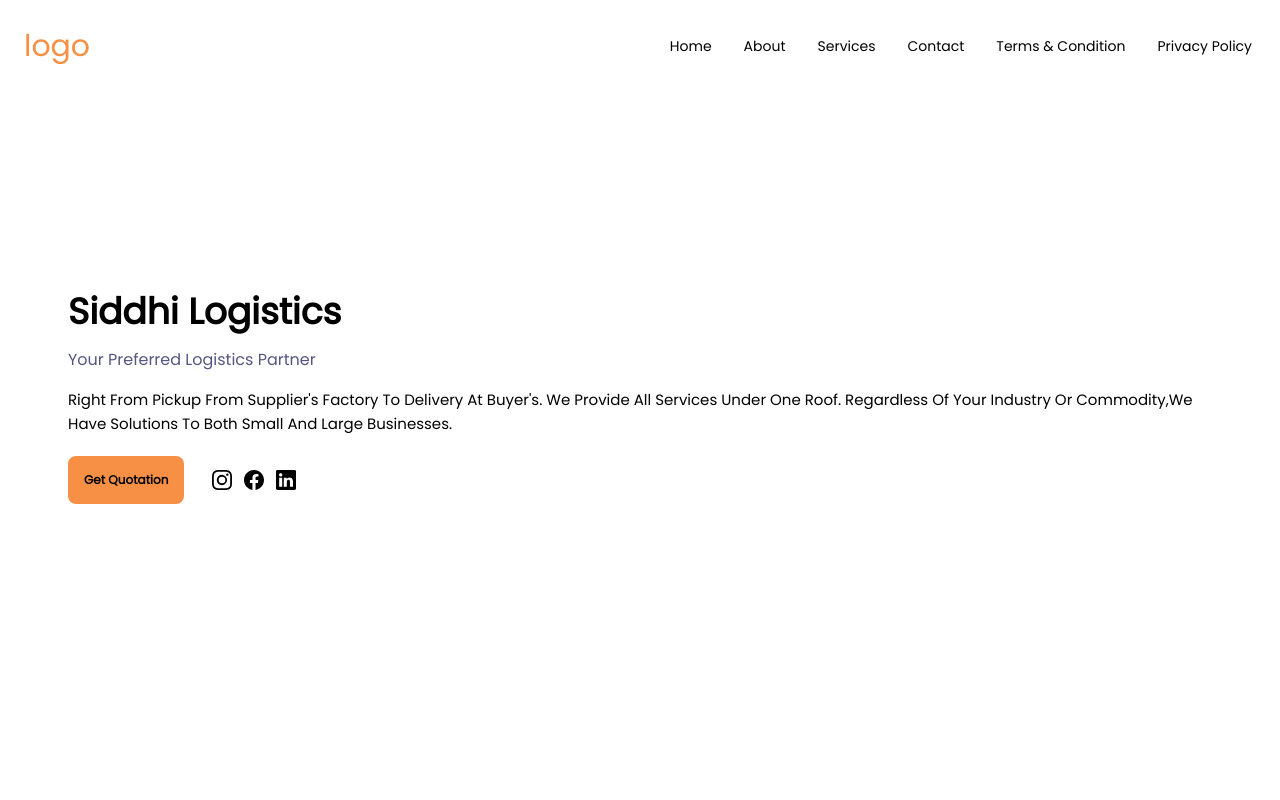
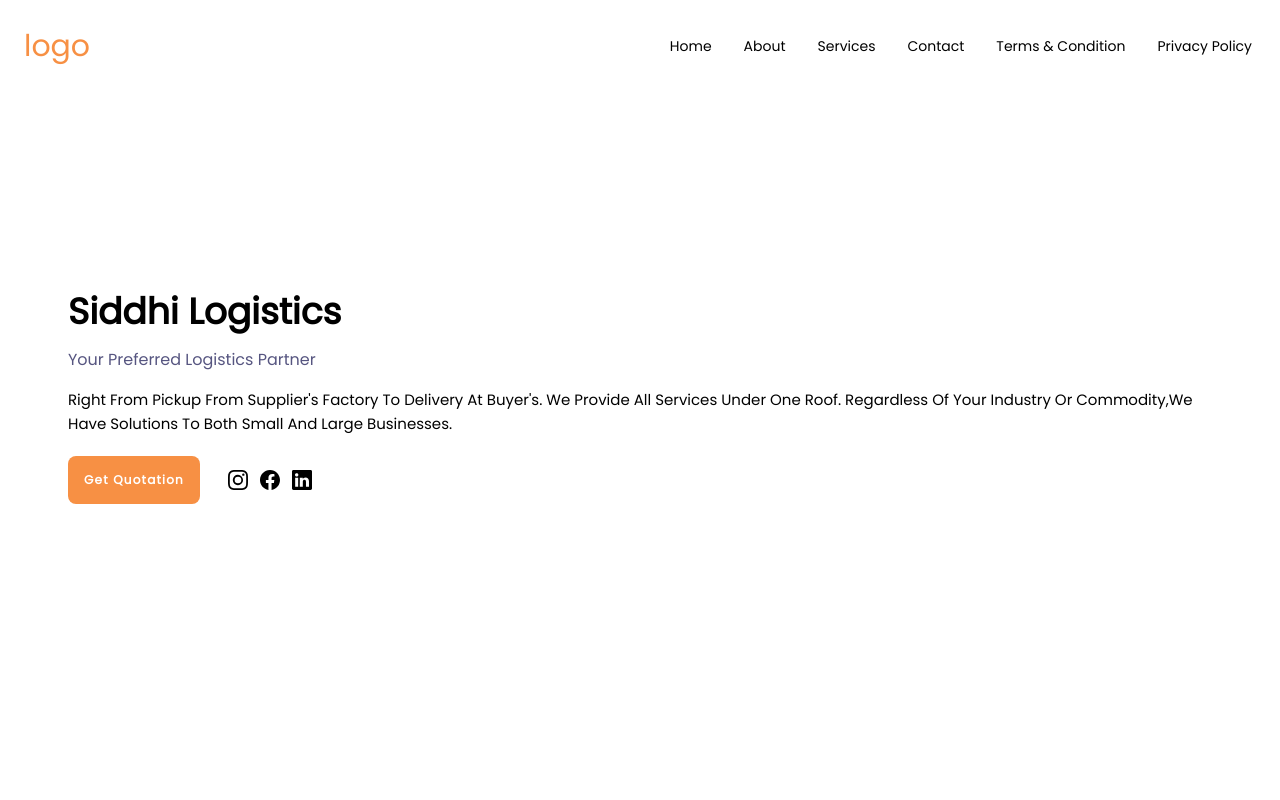
Before and after one commit to iamadityamall/transport-service-landing-page, a React (Create React App) app: page / in a window 1280 px wide. Shown: the top 800 px of the page. Built offline with nearby package versions, Linux system fonts and the light colour scheme.

Commit message:
update letter spacing

```diff
--- a/src/components/Home/Hero.jsx
+++ b/src/components/Home/Hero.jsx
@@ -17,7 +17,7 @@ const Hero = () => {
         </p>
         <div className="flex items-center space-x-5 p-1">
           <button
-            className="p-4 rounded-lg bg-colorOne font-semibold capitalize text-xs text-left
+            className="text-white p-4 rounded-lg bg-colorOne font-semibold capitalize text-xs text-left tracking-widest
           "
           >
             get quotation
```
